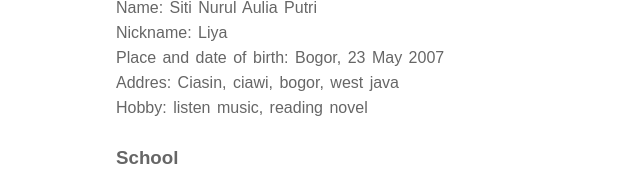
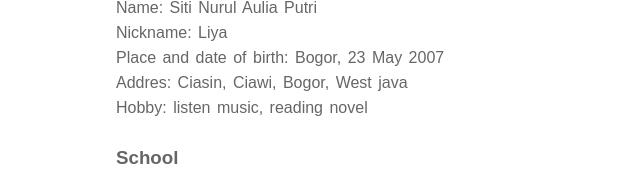
Before and after one commit to liyadvt/web-profile, a plain HTML site: page about.html in a window 1280 px wide. Shown: the part 479-671 px from the top of the page, 12-652 px from the left. Drawn offline with Linux system fonts and the light colour scheme.

Commit message:
simpan yaa

```diff
--- a/about.html
+++ b/about.html
@@ -51,7 +51,7 @@
                 <li>Name: Siti Nurul Aulia Putri</li>
                 <li>Nickname: Liya</li>
                 <li>Place and date of birth: Bogor, 23 May 2007</li>
-                <li>Addres: Ciasin, ciawi, bogor, west java</li>
+                <li>Addres: Ciasin, Ciawi, Bogor, West java</li>
                 <li>Hobby: listen music, reading novel</li>
             </ul>
             <br>
```
